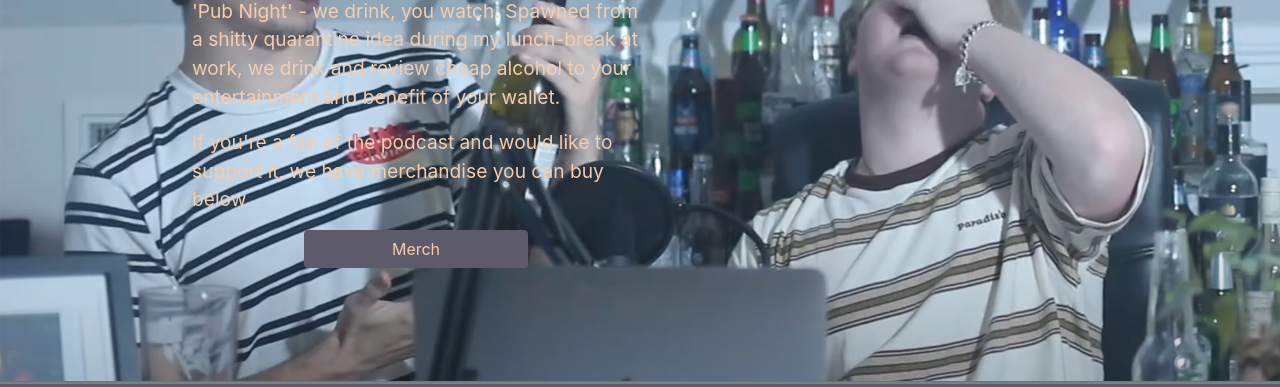
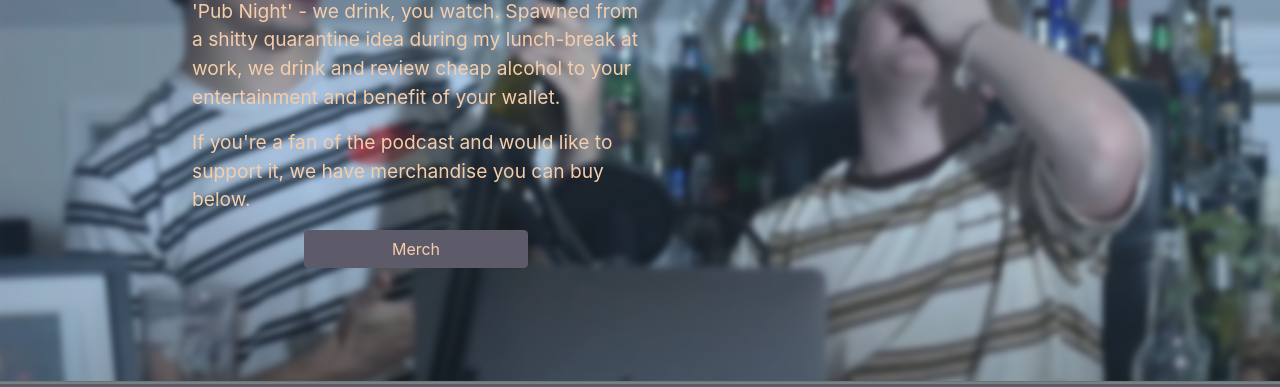
Before and after one commit to LGXprod/Pub-Night-Website, a plain HTML site: page index.html in a window 1280 px wide. Shown: the part 259-646 px from the top of the page. Drawn offline with nearby package versions, Linux system fonts and the light colour scheme.

Commit message:
changed bg image to have more contrast and be blurred

```diff
--- a/index.html
+++ b/index.html
@@ -46,7 +46,7 @@
         </nav>
 
         <div id="bg-frame">
-          <img src="./images/background-image.png" id="bg-image">
+          <img src="./images/background-image3.png" id="bg-image">
         </div>
 
         <div id="main-info">
```
Also changed, not shown: images/background-image2.png (added), images/background-image3.png (added).
